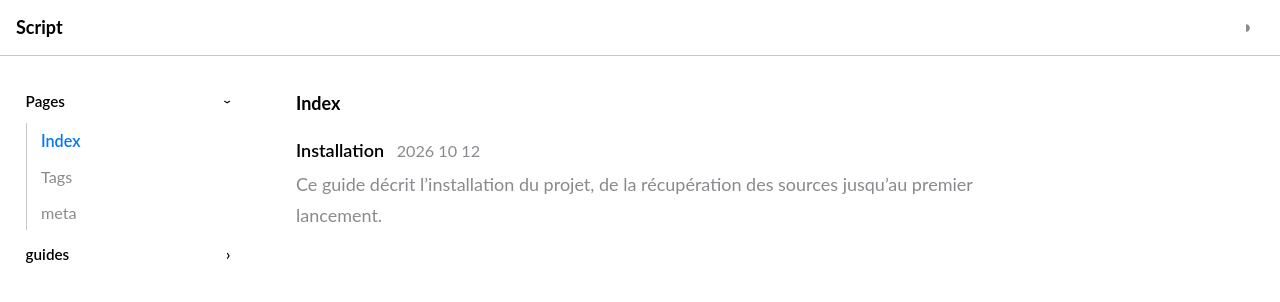
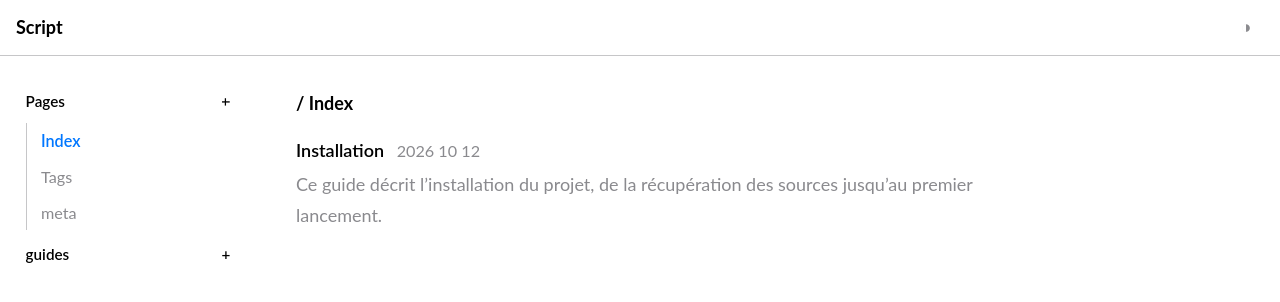
Before and after one commit to script-txt/script-txt.github.io, a Jekyll site: the page built from index.html, in a window 1280 px wide. Shown: the top 302 px of the page. Built offline with Jekyll 4.4.1, drawn with Linux system fonts in a browser that asks for light colours.

Commit message:
Update title and accordeon mark

```diff
--- a/_layouts/default.html
+++ b/_layouts/default.html
@@ -3,7 +3,7 @@
 <head>
 <meta charset="utf-8">
 <meta name="viewport" content="width=device-width, initial-scale=1">
-<title>{{ page.title }} – {{ site.title }}</title>
+<title>{{ page.title }}</title>
 <script>
   // Thème initial avant l'affichage (évite un flash) : choix mémorisé, sinon préférence du système
   let saved;
@@ -85,7 +85,7 @@
     cursor: pointer; list-style: none;
   }
   .sidebar summary::-webkit-details-marker { display: none; }
-  .sidebar summary::after { content: "›"; transition: transform .15s; }
+  .sidebar summary::after { content: "+"; transition: transform .15s; }
   .sidebar details[open] > summary::after { transform: rotate(90deg); }
   .sidebar summary:hover { background: var(--hover); }
   .sidebar details ul { margin: .2rem 0 .4rem .6rem; padding-left: .3rem; border-left: 1px solid var(--border); }
@@ -182,7 +182,7 @@
 
   <!-- Colonne centrale : titre, puis contenu de la page ou de l'article -->
   <main>
-    <h1>{{ page.title }}</h1>
+    <h1>/ {{ page.title }}</h1>
     {{ content }}
   </main>
 
```
